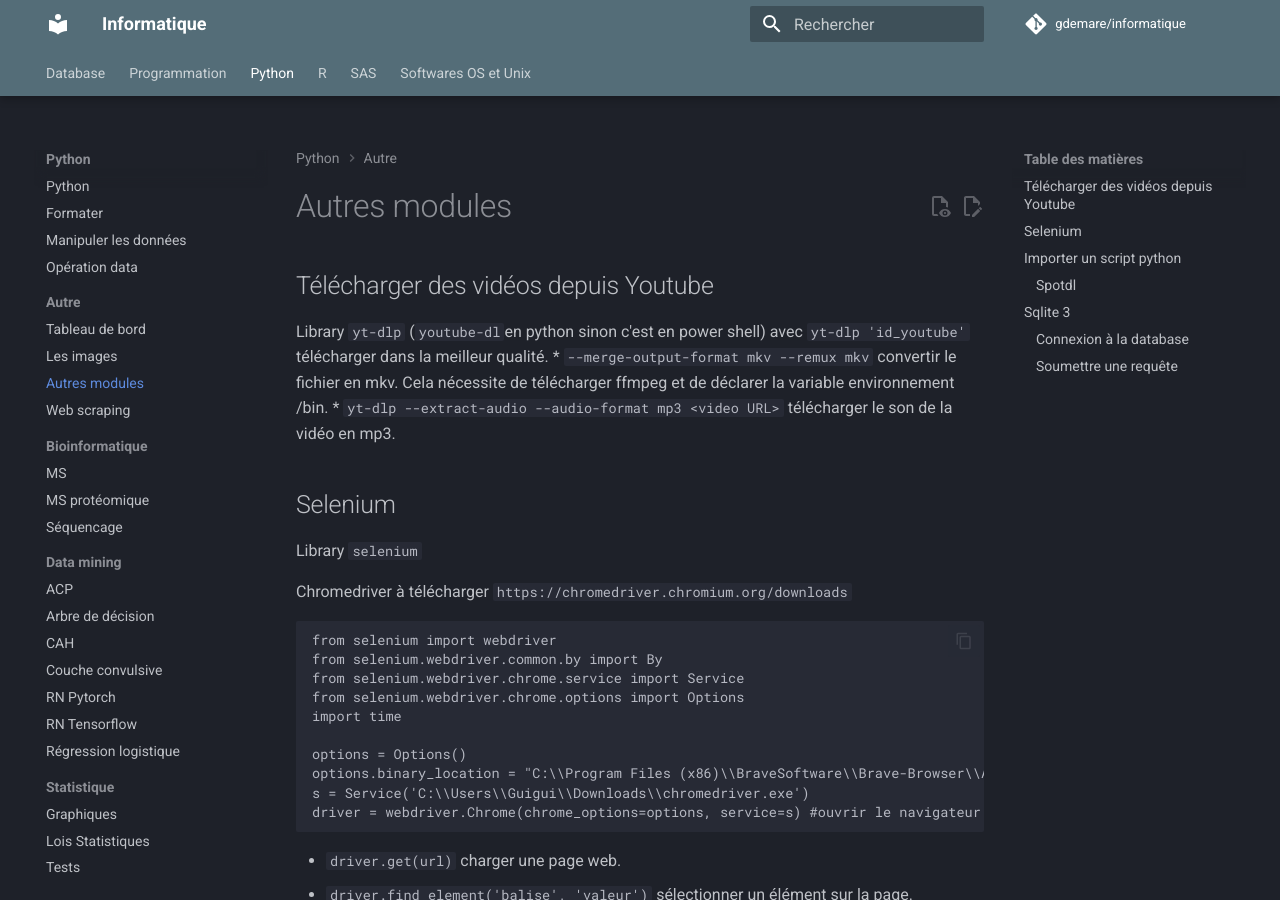
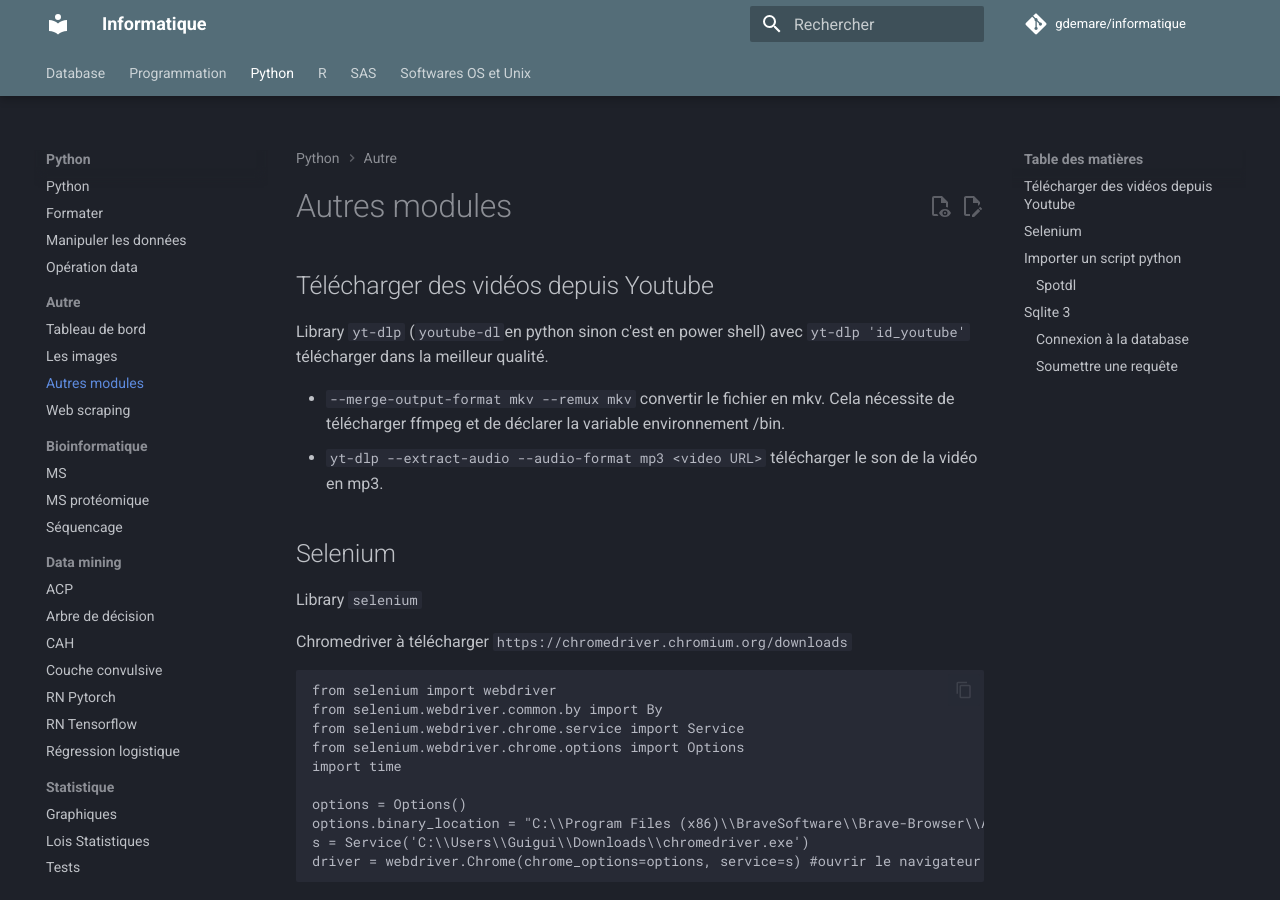
Before and after one commit to gdemare/Informatique, an MkDocs documentation site: the page built from docs/python/modules-supplementaires_py.md, in a window 1280 px wide and 900 px high. Built offline with MkDocs 1.6.1 and Material for MkDocs 9.7.7, drawn with Linux system fonts in a browser that asks for light colours; comment, search, counter and statistics services are not loaded; part of the change alters nothing that is shown.

```diff
--- a/docs/python/modules-supplementaires_py.md
+++ b/docs/python/modules-supplementaires_py.md
@@ -1,6 +1,7 @@
 ## Télécharger des vidéos depuis Youtube
 
 Library `yt-dlp` (`youtube-dl`en python sinon c'est en power shell) avec `yt-dlp 'id_youtube'` télécharger dans la meilleur qualité.
+
 * `--merge-output-format mkv --remux mkv` convertir le fichier en mkv. Cela nécessite de télécharger ffmpeg et de déclarer la variable environnement /bin.
 * `yt-dlp --extract-audio --audio-format mp3 <video URL>` télécharger le son de la vidéo en mp3.
 
@@ -82,6 +83,7 @@ c = conn.cursor()
 Les variables à utiliser dans la requête doivent etre declarées par un `?`.
 S'il y en a plusieurs, il faut les organiser sous la forme d'une liste.
 
-_NB :_ Penser à convertir le résultat en liste.
+!!! note
+  Penser à convertir le résultat en liste.
 
 * `conn.commit()` écrire ou modifier la bdd en exécutant la requête.
```
